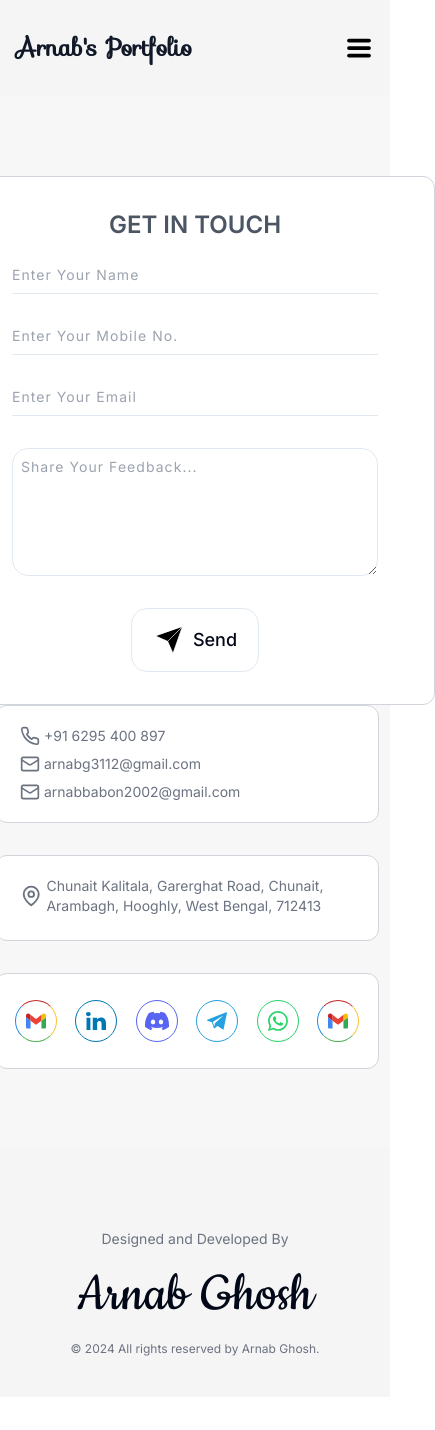
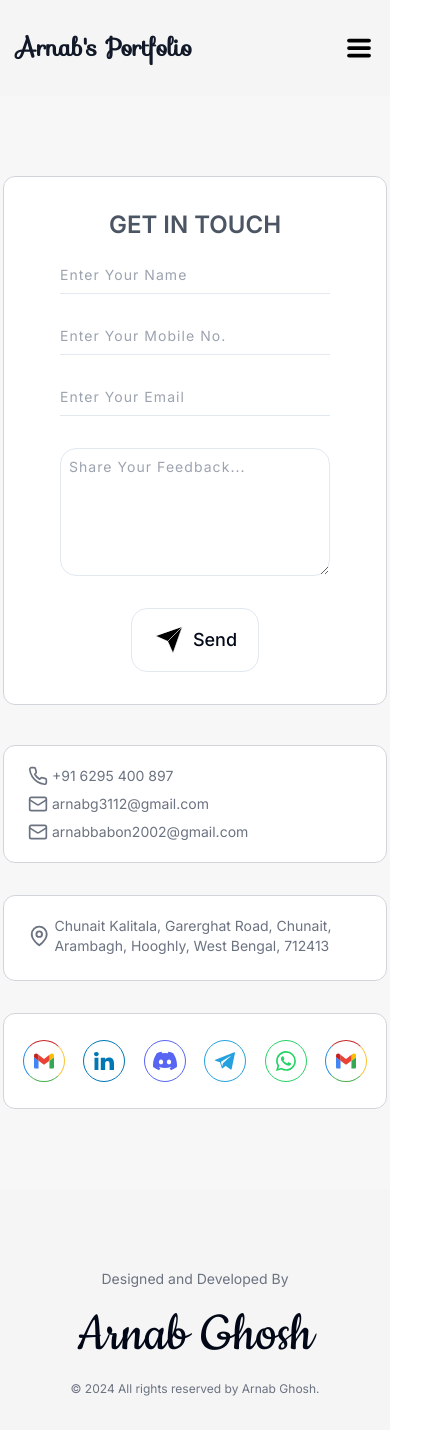
Before and after one commit to Babon3112/portfolio-ag, a Next.js app: page /contact in a window 390 px wide. Shown: the top 1430 px of the page, 435 px wide, since content can reach past the window. Before the commit the page ends 1397 px from the top, so only its background shows below. Built offline with nearby package versions, Linux system fonts and the light colour scheme.

Commit message:
mobile optimization

```diff
--- a/src/app/contact/page.tsx
+++ b/src/app/contact/page.tsx
@@ -8,7 +8,7 @@ const contactpage = () => {
     <div className="flex bg-[#f7f7f7] justify-center">
       <div className="mx-auto flex justify-between mobile:justify-center flex-col tablet:flex-row m-20">
         <Contact1 />
-        <div className="ml-10">
+        <div className="tablet:ml-10">
           <Contact2 />
           <Contact3 />
           <About2 />
--- a/src/components/Contact1.tsx
+++ b/src/components/Contact1.tsx
@@ -19,7 +19,7 @@ const Contact1 = () => {
         showComponent ? "opacity-100" : "opacity-0"
       }`}
     >
-      <div className="w-[30rem] border border-gray-300 bg-white rounded-xl p-8 text-sm font-medium">
+      <div className="tablet:w-[30rem] border border-gray-300 bg-white rounded-xl p-8 text-sm font-medium">
         <h1 className="text-2xl font-semibold text-center text-gray-600">
           GET IN TOUCH
         </h1>
--- a/src/components/Contact2.tsx
+++ b/src/components/Contact2.tsx
@@ -19,7 +19,7 @@ const Contact2 = () => {
         showComponent ? "opacity-100" : "opacity-0"
       }`}
     >
-      <div className="w-96 mobile:w-[40rem] tablet:w-80 border border-gray-300 bg-white rounded-xl p-5 pl-6 text-sm text-gray-500 space-y-2">
+      <div className="w-96 mobile:w-[40rem] tablet:w-80 border border-gray-300 bg-white rounded-xl p-5 pl-6 text-sm text-gray-500 space-y-2 mt-10 tablet:mt-0">
         <h3 className="flex">
           <Phone className="size-5 mr-1" />
           +91 6295 400 897
```
